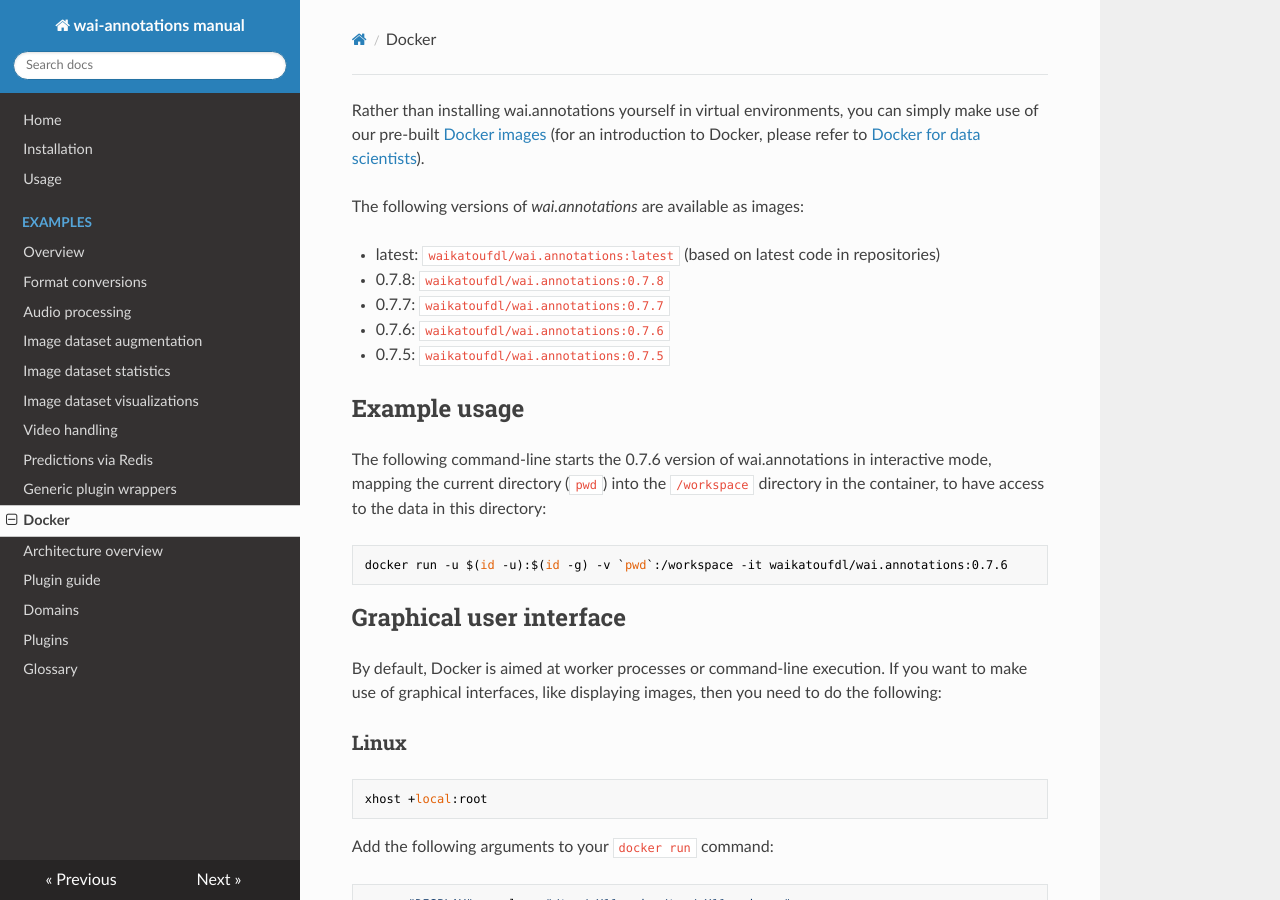
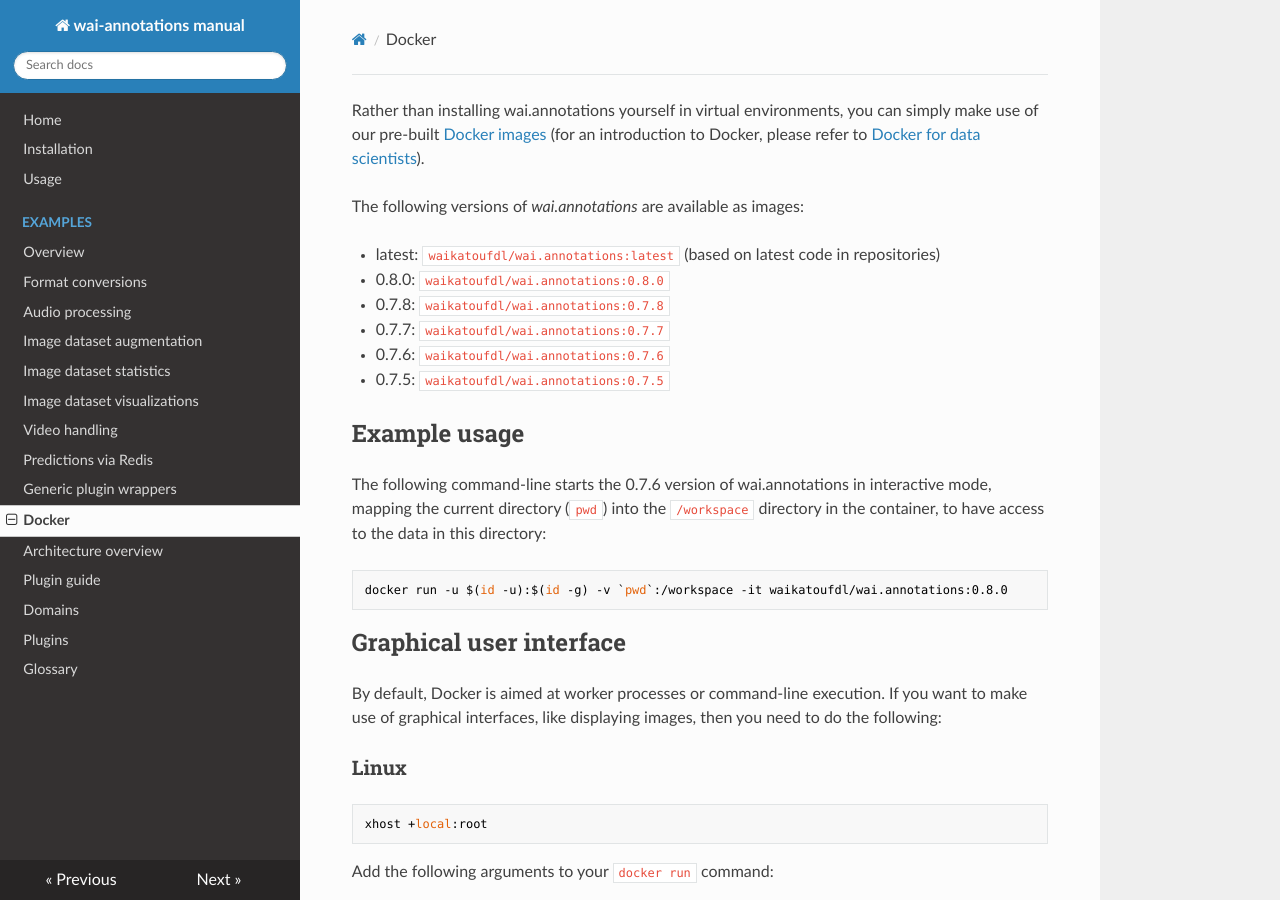
Before and after one commit to waikato-ufdl/wai-annotations-manual, an MkDocs documentation site: the page built from docs/docker.md, in a window 1280 px wide and 900 px high. Built offline with MkDocs 1.6.1, drawn with Linux system fonts in a browser that asks for light colours; nearby versions of some CDN libraries.

Commit message:
added 0.8.0

````diff
--- a/docs/docker.md
+++ b/docs/docker.md
@@ -5,6 +5,7 @@
 The following versions of *wai.annotations* are available as images:
 
 * latest: `waikatoufdl/wai.annotations:latest` (based on latest code in repositories)
+* 0.8.0: `waikatoufdl/wai.annotations:0.8.0`
 * 0.7.8: `waikatoufdl/wai.annotations:0.7.8`
 * 0.7.7: `waikatoufdl/wai.annotations:0.7.7`
 * 0.7.6: `waikatoufdl/wai.annotations:0.7.6`
@@ -18,7 +19,7 @@
 container, to have access to the data in this directory:
 
 ```bash
-docker run -u $(id -u):$(id -g) -v `pwd`:/workspace -it waikatoufdl/wai.annotations:0.7.6
+docker run -u $(id -u):$(id -g) -v `pwd`:/workspace -it waikatoufdl/wai.annotations:0.8.0
 ```
 
 # Graphical user interface
````
